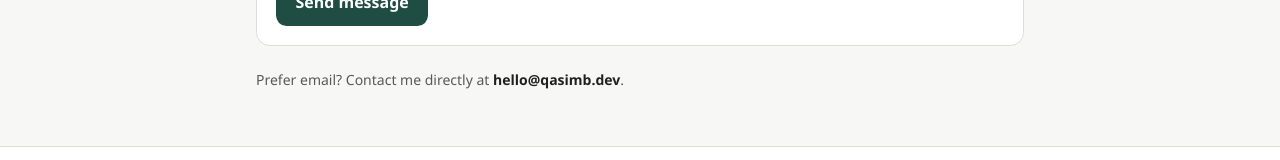
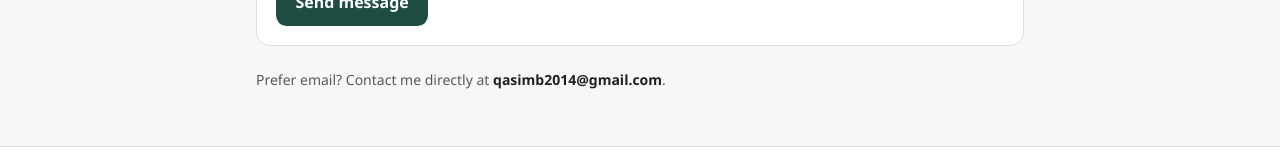
Before and after one commit to SmartOpsCodeAI/Personal_website, a Next.js app: page /contact in a window 1280 px wide. Shown: the part 679-839 px from the top of the page. Built offline with nearby package versions, Linux system fonts and the light colour scheme; no server answers.

Commit message:
Update contact email to qasimb2014@gmail.com

```diff
--- a/src/app/contact/page.tsx
+++ b/src/app/contact/page.tsx
@@ -23,8 +23,8 @@ export default function ContactPage() {
 
         <p className="mt-6 text-sm">
           Prefer email? Contact me directly at{" "}
-          <a className="secondary-link" href="mailto:hello@qasimb.dev">
-            hello@qasimb.dev
+          <a className="secondary-link" href="mailto:qasimb2014@gmail.com">
+            qasimb2014@gmail.com
           </a>
           .
         </p>
```
